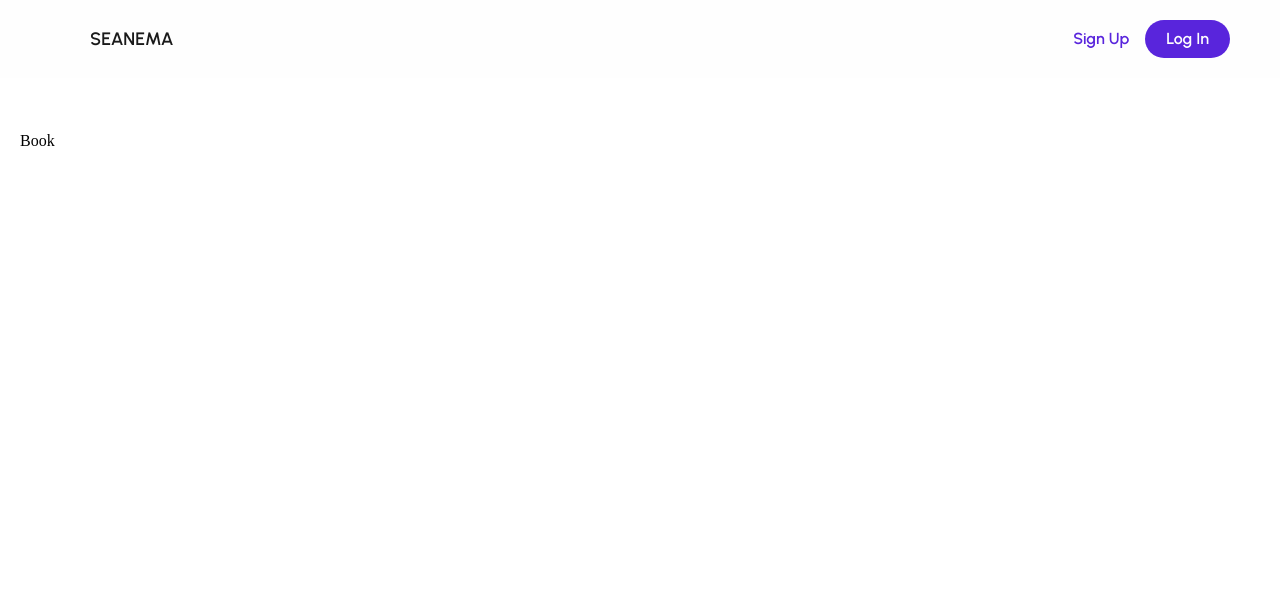
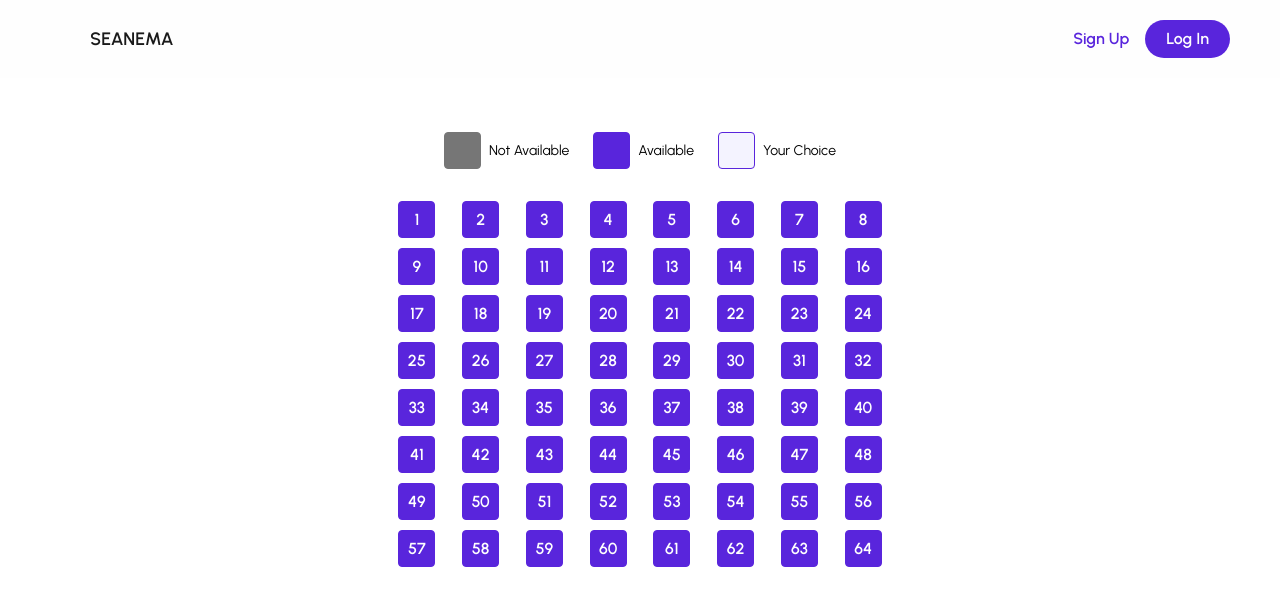
Before and after one commit to nafisazizir/seanema-frontend, a React (Create React App) app: page /movies/book/1 in a window 1280 px wide. Shown: the top 606 px of the page. Built offline with nearby package versions, Linux system fonts and the light colour scheme; no server answers; some icons are missing.

Commit message:
feat: add seats base page

```diff
--- a/src/pages/Book/Book.tsx
+++ b/src/pages/Book/Book.tsx
@@ -3,6 +3,7 @@ import { useParams, useNavigate, useLocation } from "react-router-dom";
 import Navbar from "../../components/Navbar/Navbar";
 import UserDataService from "../../services/user";
 import AgeRatingModal from "./AgeRatingModal";
+import "./BookStyle.css";
 
 const Book = () => {
   const { showtimeId } = useParams();
@@ -35,11 +36,55 @@ const Book = () => {
     fetchMovie();
   }, []);
 
+  const [selectedSeats, setSelectedSeats] = useState<number[]>([]);
+
+  const handleSeatClick = (seat: number) => {
+    if (selectedSeats.includes(seat)) {
+      setSelectedSeats(
+        selectedSeats.filter((selectedSeat) => selectedSeat !== seat)
+      );
+    } else {
+      setSelectedSeats([...selectedSeats, seat]);
+    }
+  };
+
+  const renderSeats = () => {
+    const seats = [];
+
+    for (let seat = 1; seat <= 64; seat++) {
+      const seatDiv = (
+        <div className="seat seat-available">
+          <div className="paragraph-normal">{seat}</div>
+        </div>
+      );
+      seats.push(seatDiv);
+    }
+
+    return seats;
+  };
+
   return (
     <>
       <Navbar />
       <AgeRatingModal isOpen={!isAllowed} onClose={handleNotAllowedUser} />
-      <div className="page-template">Book</div>
+      <div className="page-template">
+        <div className="seat-legend paragraph-small">
+          <div className="seat-legend-item">
+            <div className="seat seat-disabled" />
+            <div>Not Available</div>
+          </div>
+          <div className="seat-legend-item">
+            <div className="seat seat-available" />
+            <div>Available</div>
+          </div>
+          <div className="seat-legend-item">
+            <div className="seat seat-selected" />
+            <div>Your Choice</div>
+          </div>
+        </div>
+
+        <div className="seat-grid">{renderSeats()}</div>
+      </div>
     </>
   );
 };
--- a/src/pages/Book/BookStyle.css
+++ b/src/pages/Book/BookStyle.css
@@ -0,0 +1,56 @@
+.seat-legend {
+  display: flex;
+  flex-direction: row;
+  justify-content: center;
+  align-items: center;
+  gap: 24px;
+}
+
+.seat-legend-item {
+  display: flex;
+  flex-direction: row;
+  justify-content: center;
+  align-items: center;
+  gap: 8px;
+}
+
+.seat {
+  aspect-ratio: 1/1;
+  width: 35px;
+  border-radius: 4px;
+  text-align: center;
+  margin: auto;
+  display: flex;
+  justify-content: center;
+  align-items: center;
+}
+
+.seat-disabled {
+  background-color: var(--color-grey-60);
+  border: 1px solid var(--color-grey-60);
+}
+
+.seat-available {
+  background-color: var(--color-primary-100);
+  border: 1px solid var(--color-primary-100);
+  cursor: pointer;
+}
+
+.seat-available .paragraph-normal {
+  color: var(--color-white-100);
+  font-weight: 600;
+}
+
+.seat-selected {
+  background-color: var(--color-primary-10);
+  border: 1px solid var(--color-primary-100);
+}
+
+.seat-grid {
+  padding-top: 32px;
+  width: 500px;
+  display: grid;
+  grid-template-columns: repeat(8, 1fr);
+  grid-gap: 10px;
+  margin: auto;
+}
```
